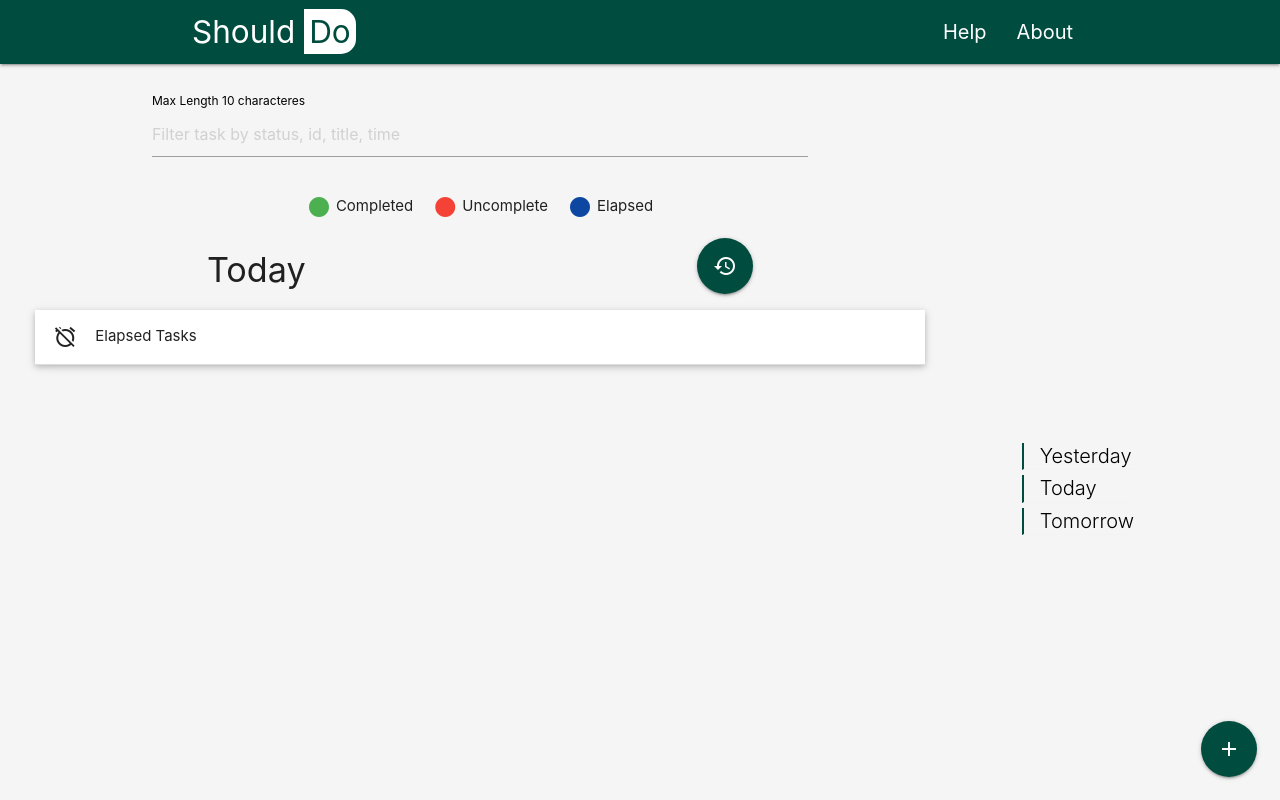
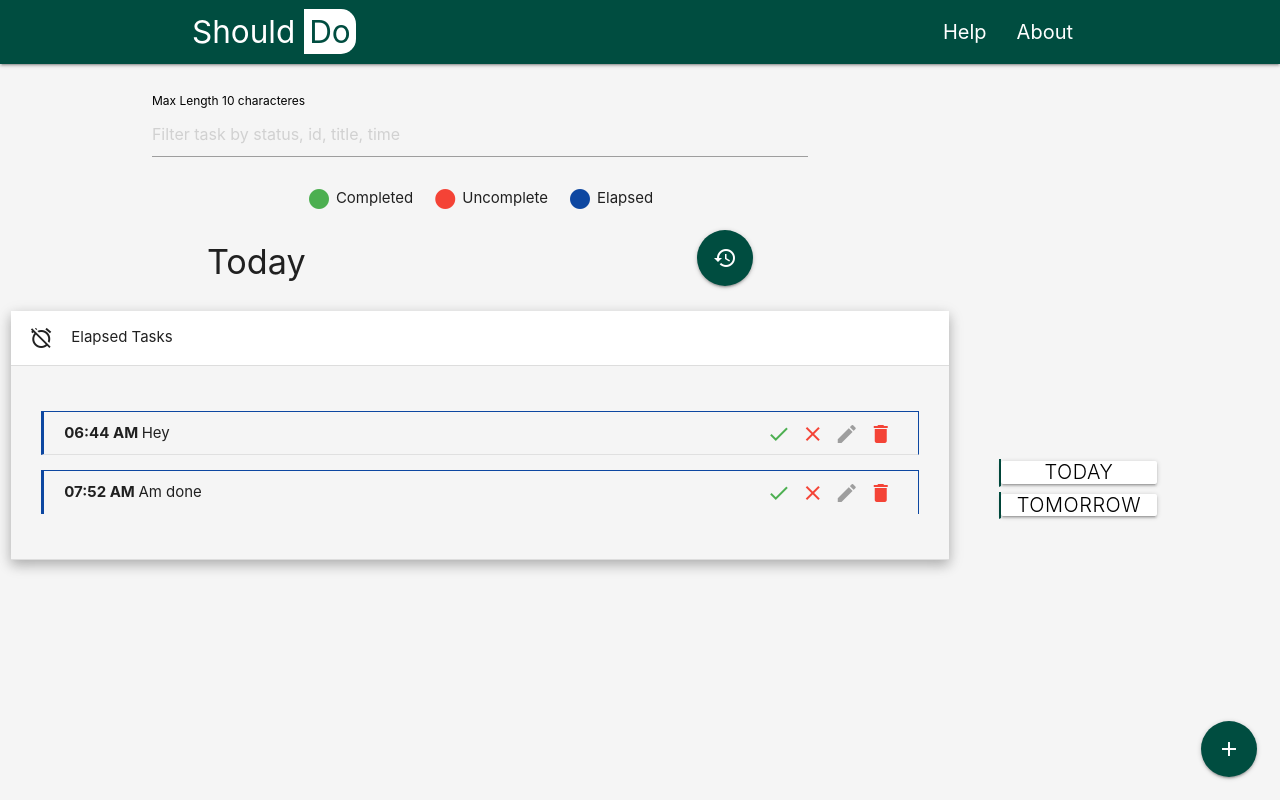
Before and after one commit to elsalvacion/should-do, a React (Create React App) app: page / in a window 1280 px wide. Built offline with nearby package versions, Linux system fonts and the light colour scheme; data requests are answered from the project's data file.

Commit message:
Task Functionality completed routing and auth next

```diff
--- a/db.json
+++ b/db.json
@@ -1,27 +1,36 @@
 {
-  "today": [
+  "tasks": [
     {
-      "id": 0.13211166960699905,
-      "time": "01:40 PM",
-      "task_name": "Am here",
-      "status": "done",
-      "current_date": "2021-06-13T06:40:43.472Z"
+      "id": 0.6267090412247525,
+      "task_name": "Hey",
+      "day": "today",
+      "time": "06:44 AM",
+      "status": "undone",
+      "current_date": "2021-06-14T18:44:28.797Z"
     },
     {
-      "id": 0.37997684776843355,
-      "task_name": "Take a break",
-      "day": "today",
-      "time": "01:00 PM",
-      "status": "elapsed",
-      "current_date": "2021-06-13T06:46:21.227Z"
+      "id": 0.3779896984476432,
+      "task_name": "hi there",
+      "day": "tomorrow",
+      "time": "07:45 AM",
+      "status": "undone",
+      "current_date": "2021-06-14T18:45:26.947Z"
     },
     {
-      "id": 0.45448801970376995,
-      "task_name": "Hey",
+      "id": 0.89808281913851,
+      "task_name": "I am trying hard",
+      "day": "tomorrow",
+      "time": "07:52 AM",
+      "status": "undone",
+      "current_date": "2021-06-14T18:52:12.131Z"
+    },
+    {
+      "id": 0.9267071284399784,
+      "time": "07:52 AM",
+      "task_name": "Am done",
       "day": "today",
-      "time": "03:13 PM",
-      "status": "undone",
-      "current_date": "2021-06-13T07:13:47.083Z"
+      "status": "done",
+      "current_date": "2021-06-14T18:52:57.051Z"
     }
   ],
   "tomorrow": [],
--- a/src/App.css
+++ b/src/App.css
@@ -44,6 +44,7 @@ nav {
   color: black !important;
   display: block !important;
 }
+
 .scroll-link:hover {
   border-left: none !important;
 }
--- a/src/components/form/AddTaskForm.js
+++ b/src/components/form/AddTaskForm.js
@@ -26,7 +26,7 @@ const AddTaskForm = (props) => {
             Choose a day
           </option>
           <option value="today">Today</option>
-          <option value="tommorow">Tomorrow</option>
+          <option value="tomorrow">Tomorrow</option>
         </select>
         <label>Select Day</label>
       </div>
--- a/src/components/layout/AddTask.js
+++ b/src/components/layout/AddTask.js
@@ -26,7 +26,7 @@ const AddTask = () => {
       current_date: new Date(),
     };
 
-    createTask(data, task.day);
+    createTask(data);
 
     resetStates();
   };
--- a/src/components/left/LeftTop.js
+++ b/src/components/left/LeftTop.js
@@ -12,9 +12,7 @@ const LeftTop = () => {
           id="search"
           type="text"
           placeholder="Filter task by status, id, title, time"
-          id="filter"
           onChange={(e) => {
-            console.log(e.target.value);
             setFilter(e.target.value);
           }}
         />
--- a/src/components/left/TaskDay.js
+++ b/src/components/left/TaskDay.js
@@ -1,9 +1,9 @@
 import React from "react";
 
-const TaskDay = ({ day }) => {
+const TaskDay = ({ today }) => {
   return (
     <div className="task-head">
-      <h4 className="heading">{day}</h4>
+      <h4 className="heading">{today ? "Today" : "Tomorrow"}</h4>
       <a
         href="#!"
         className="btn-floating btn-large waves-effect waves-light teal darken-4 tooltipped"
--- a/src/components/right/RightScrollspy.js
+++ b/src/components/right/RightScrollspy.js
@@ -1,22 +1,37 @@
-import React, { Fragment } from "react";
+import React, { Fragment, useContext } from "react";
+import TaskContext from "../../context/taskContext";
 
 const RightScrollspy = () => {
+  const taskContext = useContext(TaskContext);
+  const { setToday, setTomorrow } = taskContext;
   return (
     <Fragment>
       <div className="col hide-on-small-only m3 l2 spy">
         <ul className="section table-of-contents">
-          <li>
-            <a href="#sun" className="scroll-link">
+          {/* <li>
+            <a
+              onClick={() => setYesterday()}
+              href="#!"
+              className="scroll-link btn white"
+            >
               Yesterday
             </a>
-          </li>
+          </li> */}
           <li>
-            <a href="#mon" className="scroll-link">
+            <a
+              onClick={() => setToday()}
+              href="#!"
+              className="scroll-link btn white"
+            >
               Today
             </a>
           </li>
           <li>
-            <a href="#tue" className="scroll-link">
+            <a
+              onClick={() => setTomorrow()}
+              href="#!"
+              className="scroll-link btn white"
+            >
               Tomorrow
             </a>
           </li>
--- a/src/containers/LeftTasks.js
+++ b/src/containers/LeftTasks.js
@@ -6,42 +6,86 @@ import TaskContext from "../context/taskContext";
 
 const LeftTasks = () => {
   const taskContext = useContext(TaskContext);
-  const { filtered, today, changeStatus, deleteTask, setToEdit, getTasks } =
-    taskContext;
+  const {
+    today,
+    tomorrow,
+    // yesterday,
+    filtered,
+    allTasks,
+    changeStatus,
+    deleteTask,
+    setToEdit,
+    getTasks,
+  } = taskContext;
 
   useEffect(() => {
     getTasks();
+    // eslint-disable-next-line
   }, []);
 
   let completed = [];
   let uncompleted = [];
-  let cancelled = [];
   let elapsed = [];
   let todayTask = null;
+
+  const fetchData = () => {
     if (filtered) {
       todayTask = filtered;
       console.log("Filtered at left task: ", filtered);
     } else {
-    todayTask = today;
+      todayTask = allTasks;
     }
     if (todayTask.length > 0) {
+      uncompleted = [];
+      completed = [];
+      elapsed = [];
+      // eslint-disable-next-line
       todayTask.map((task) => {
-      if (task.status === "undone") {
+        if (today) {
+          if (task.status === "undone" && task.day === "today") {
             uncompleted.push(task);
-      } else if (task.status === "done") {
+          } else if (task.status === "done" && task.day === "today") {
             completed.push(task);
-      } else if (task.status === "cancelled") {
-        cancelled.push(task);
-      } else if (task.status === "elapsed") {
+          } else if (task.status === "elapsed" && task.day === "today") {
             elapsed.push(task);
           }
+        }
+
+        if (tomorrow) {
+          if (task.status === "undone" && task.day === "tomorrow") {
+            uncompleted.push(task);
+          } else if (task.status === "done" && task.day === "tomorrow") {
+            completed.push(task);
+          } else if (task.status === "elapsed" && task.day === "tomorrow") {
+            elapsed.push(task);
+          }
+        }
+
+        // if (yesterday) {
+        //   if (task.status === "undone" && task.day === "yesterday") {
+        //     uncompleted.push(task);
+        //   } else if (task.status === "done" && task.day === "yesterday") {
+        //     completed.push(task);
+        //   } else if (task.status === "cancelled" && task.day === "yesterday") {
+        //     cancelled.push(task);
+        //   } else if (task.status === "elapsed" && task.day === "yesterday") {
+        //     elapsed.push(task);
+        //   }
+        // }
       });
     }
+  };
 
-  if (!todayTask) {
+  fetchData();
+
+  if (
+    completed.length === 0 &&
+    uncompleted.length === 0 &&
+    elapsed.length === 0
+  ) {
     return (
       <Fragment>
-        <h4 className="center">No Task added today.</h4>
+        <h4 className="center">No Entry.</h4>
         <p className="center">You can add by clicking on the + icons</p>
       </Fragment>
     );
@@ -50,10 +94,10 @@ const LeftTasks = () => {
   return (
     <div className="tasks">
       <Indicators />
-      <TaskDay day="Today" />
+      <TaskDay today={today} />
       <ul className="collapsible popout">
         {uncompleted.length > 0 && (
-          <li>
+          <li className={completed.length === 0 ? "active" : undefined}>
             <div className="collapsible-header">
               <i className="material-icons">access_time</i>UnCompleted Tasks
             </div>
@@ -74,7 +118,7 @@ const LeftTasks = () => {
         )}
 
         {completed.length > 0 && (
-          <li>
+          <li className="active">
             <div className="collapsible-header">
               <i className="material-icons">check</i>Completed Tasks
             </div>
@@ -95,7 +139,13 @@ const LeftTasks = () => {
         )}
 
         {elapsed.length > 0 && (
-          <li>
+          <li
+            className={
+              completed.length === 0 && uncompleted.length === 0
+                ? "active"
+                : undefined
+            }
+          >
             <div className="collapsible-header">
               <i className="material-icons">alarm_off</i>Elapsed Tasks
             </div>
--- a/src/context/TaskState.js
+++ b/src/context/TaskState.js
@@ -7,17 +7,15 @@ import {
   SET_TODAY,
   SET_TOMORROW,
   SET_EDIT,
-  GET_TODAY,
-  GET_TOMORROW,
-  FETCH_OTHER_TASK,
-  CHANGE_TASK,
   DELETE_TASK,
   GET_TASK,
+  SET_TASK,
   CHANGE_STATUS,
   EDIT_TASK,
   CLEAR_EDIT,
   SET_FILTER,
   CLEAR_FILTER,
+  // SET_YESTERDAY,
 } from "./types";
 
 import axios from "axios";
@@ -26,9 +24,10 @@ const TaskState = (props) => {
   const initState = {
     loading: false,
     errors: false,
-    today: [],
-    yesterday: null,
-    tomorrow: null,
+    allTasks: [],
+    today: true,
+    yesterday: false,
+    tomorrow: false,
     history: null,
     toEdit: null,
     filtered: null,
@@ -45,7 +44,7 @@ const TaskState = (props) => {
       hrs = parseInt(hrsMinAry[0], 10);
       if ((tempAry[1] === "AM" || tempAry[1] === "am") && hrs === 12) {
         hrs = 0;
-      } else if ((tempAry[1] === "PM" || tempAry[1] === "pm") && hrs != 12) {
+      } else if ((tempAry[1] === "PM" || tempAry[1] === "pm") && hrs !== 12) {
         hrs += 12;
       }
       return (
@@ -74,17 +73,17 @@ const TaskState = (props) => {
         Number(hrs) === Number(timeSplit[0]) &&
         Number(mins) > Number(timeSplit[1])
       ) {
-        console.log("Time has elapsed");
+        // console.log("Time has elapsed");
         return "elapsed";
       } else {
-        console.log("Time didnt elapsed");
+        // console.log("Time didnt elapsed");
         return false;
       }
     }
   };
 
   // Create a new task
-  const createTask = async (data, day = "today") => {
+  const createTask = async (data) => {
     try {
       setLoading();
 
@@ -94,27 +93,14 @@ const TaskState = (props) => {
         data.status = "elapsed";
       }
 
-      if (day === "today") {
-        axios.post("/today", data, {
-          "Content-Type": "application/json",
-        });
+      axios.post("/tasks", data, {
+        "Content-Type": "application/json",
+      });
 
-        action({
-          name: SET_TODAY,
-          value: data,
-        });
-      }
-
-      if (day === "tomorrow") {
-        axios.post("/today", data, {
-          "Content-Type": "application/json",
-        });
-
-        action({
-          name: SET_TOMORROW,
-          value: data,
-        });
-      }
+      action({
+        name: SET_TASK,
+        value: data,
+      });
     } catch (err) {
       action({
         name: SET_ERRORS,
@@ -124,11 +110,11 @@ const TaskState = (props) => {
 
   const getTasks = async () => {
     try {
-      let res = await axios.get("/today");
+      let res = await axios.get("/tasks");
 
       let tasks = res.data;
 
-      console.log("Res.data: ", res.data);
+      // console.log("Res.data: ", res.data);
 
       const checkedTasks = tasks.map((task) => {
         const checkTimeStatus = calcElapsed(task.time);
@@ -139,10 +125,10 @@ const TaskState = (props) => {
         return task;
       });
 
-      console.log("Checked Time: ", checkedTasks);
+      // console.log("Checked Time: ", checkedTasks);
 
       action({
-        name: GET_TODAY,
+        name: GET_TASK,
         value: checkedTasks,
       });
     } catch (err) {
@@ -156,7 +142,7 @@ const TaskState = (props) => {
     try {
       setLoading();
       task.status = status;
-      await axios.put(`/today/${task.id}`, task, {
+      await axios.put(`/tasks/${task.id}`, task, {
         "Content-type": "application/json",
       });
       action({
@@ -174,7 +160,7 @@ const TaskState = (props) => {
   const deleteTask = async (id) => {
     try {
       setLoading();
-      await axios.delete(`/today/${id}`);
+      await axios.delete(`/tasks/${id}`);
       action({
         name: DELETE_TASK,
         value: id,
@@ -194,7 +180,7 @@ const TaskState = (props) => {
       if (checkTimeStatus === "elapsed") {
         task.status = "elapsed";
       }
-      await axios.put(`/today/${task.id}`, task, {
+      await axios.put(`/tasks/${task.id}`, task, {
         "Content-Type": "application/json",
       });
       action({
@@ -226,8 +212,8 @@ const TaskState = (props) => {
     text = text.toLowerCase();
     setLoading();
     let filterArray = null;
-    if (text !== "" && state.today.length > 0) {
-      filterArray = state.today.filter((task) =>
+    if (text !== "" && state.allTasks.length > 0) {
+      filterArray = state.allTasks.filter((task) =>
         task.task_name.toLowerCase().includes(text) ||
         task.time.toLowerCase().includes(text)
           ? task
@@ -251,6 +237,24 @@ const TaskState = (props) => {
     }
   };
 
+  const setToday = () => {
+    action({
+      name: SET_TODAY,
+    });
+  };
+
+  const setTomorrow = () => {
+    action({
+      name: SET_TOMORROW,
+    });
+  };
+
+  // const setYesterday = () => {
+  //   action({
+  //     name: SET_YESTERDAY,
+  //   });
+  // };
+
   const setLoading = () => {
     action({
       name: SET_LOADING,
@@ -268,6 +272,9 @@ const TaskState = (props) => {
         loading: state.loading,
         errors: state.errors,
         today: state.today,
+        tomorrow: state.tomorrow,
+        yesterday: state.yesterday,
+        allTasks: state.allTasks,
         toEdit: state.toEdit,
         filtered: state.filtered,
         createTask,
@@ -280,6 +287,9 @@ const TaskState = (props) => {
         setToEdit,
         clearEdit,
         setFilter,
+        setToday,
+        setTomorrow,
+        // setYesterday,
       }}
     >
       {props.children}
--- a/src/context/taskReducer.js
+++ b/src/context/taskReducer.js
@@ -3,41 +3,40 @@ import {
   SET_ERRORS,
   SET_TODAY,
   SET_TOMORROW,
-  GET_TODAY,
-  GET_TOMORROW,
   SET_EDIT,
   CLEAR_EDIT,
-  FETCH_OTHER_TASK,
-  CHANGE_TASK,
   DELETE_TASK,
   GET_TASK,
   CHANGE_STATUS,
   EDIT_TASK,
   SET_FILTER,
   CLEAR_FILTER,
+  SET_TASK,
+  // SET_YESTERDAY,
 } from "./types";
 
 const taskReducer = (state, action) => {
   switch (action.name) {
-    case SET_TODAY:
+    case SET_TASK:
       return {
         ...state,
-        today: [...state.today, action.value],
+        allTasks: [...state.allTasks, action.value],
         loading: false,
         errors: false,
       };
 
-    case GET_TODAY:
+    case GET_TASK:
       return {
         ...state,
-        today: action.value,
+        allTasks: action.value,
         loading: false,
         errors: false,
       };
+
     case CHANGE_STATUS:
       return {
         ...state,
-        today: state.today.map((task) =>
+        allTasks: state.allTasks.map((task) =>
           task.id === action.value.id ? action.value : task
         ),
         loading: false,
@@ -46,7 +45,7 @@ const taskReducer = (state, action) => {
     case DELETE_TASK:
       return {
         ...state,
-        today: state.today.filter((task) =>
+        allTasks: state.allTasks.filter((task) =>
           task.id === action.value ? null : task
         ),
         loading: false,
@@ -69,7 +68,7 @@ const taskReducer = (state, action) => {
     case EDIT_TASK:
       return {
         ...state,
-        today: state.today.map((task) =>
+        allTasks: state.allTasks.map((task) =>
           task.id === action.value.id ? action.value : task
         ),
         loading: false,
@@ -89,6 +88,33 @@ const taskReducer = (state, action) => {
         loading: false,
         errors: false,
       };
+    case SET_TODAY:
+      return {
+        ...state,
+        today: true,
+        tomorrow: false,
+        yesterday: false,
+        loading: false,
+        errors: false,
+      };
+    case SET_TOMORROW:
+      return {
+        ...state,
+        today: false,
+        tomorrow: true,
+        yesterday: false,
+        loading: false,
+        errors: false,
+      };
+    // case SET_YESTERDAY:
+    //   return {
+    //     ...state,
+    //     today: false,
+    //     tomorrow: false,
+    //     yesterday: true,
+    //     loading: false,
+    //     errors: false,
+    //   };
     case SET_LOADING:
       return {
         ...state,
--- a/src/context/types.js
+++ b/src/context/types.js
@@ -6,6 +6,12 @@ export const SET_TODAY = "SET_TODAY";
 
 export const SET_TOMORROW = "SET_TOMORROW";
 
+export const SET_YESTERDAY = "SET_YESTERDAY";
+
+export const GET_TASK = "GET_TASK";
+
+export const SET_TASK = "SET_TASK";
+
 export const DELETE_TASK = "DELETE_TASK";
 
 export const CHANGE_TASK = "CHANGE_TASK";
@@ -13,8 +19,6 @@ export const CHANGE_TASK = "CHANGE_TASK";
 export const FETCH_OTHER_TASK = "FETCH_OTHER_TASK";
 
 export const EDIT_TASK = "EDIT_TASK";
-
-export const GET_TASK = "GET_TASK";
 
 export const SET_EDIT = "SET_EDIT";
 
```
Lines whose indentation alone changed are shown as unchanged.
